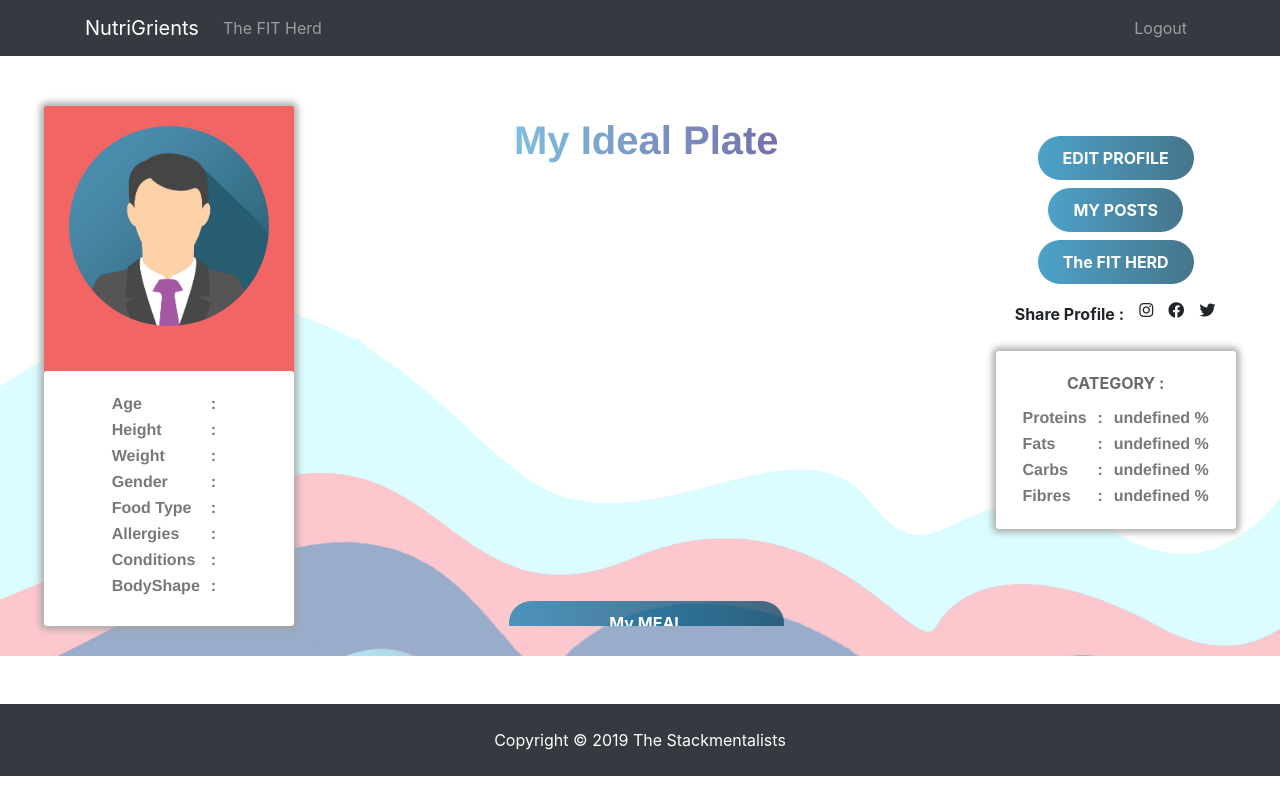
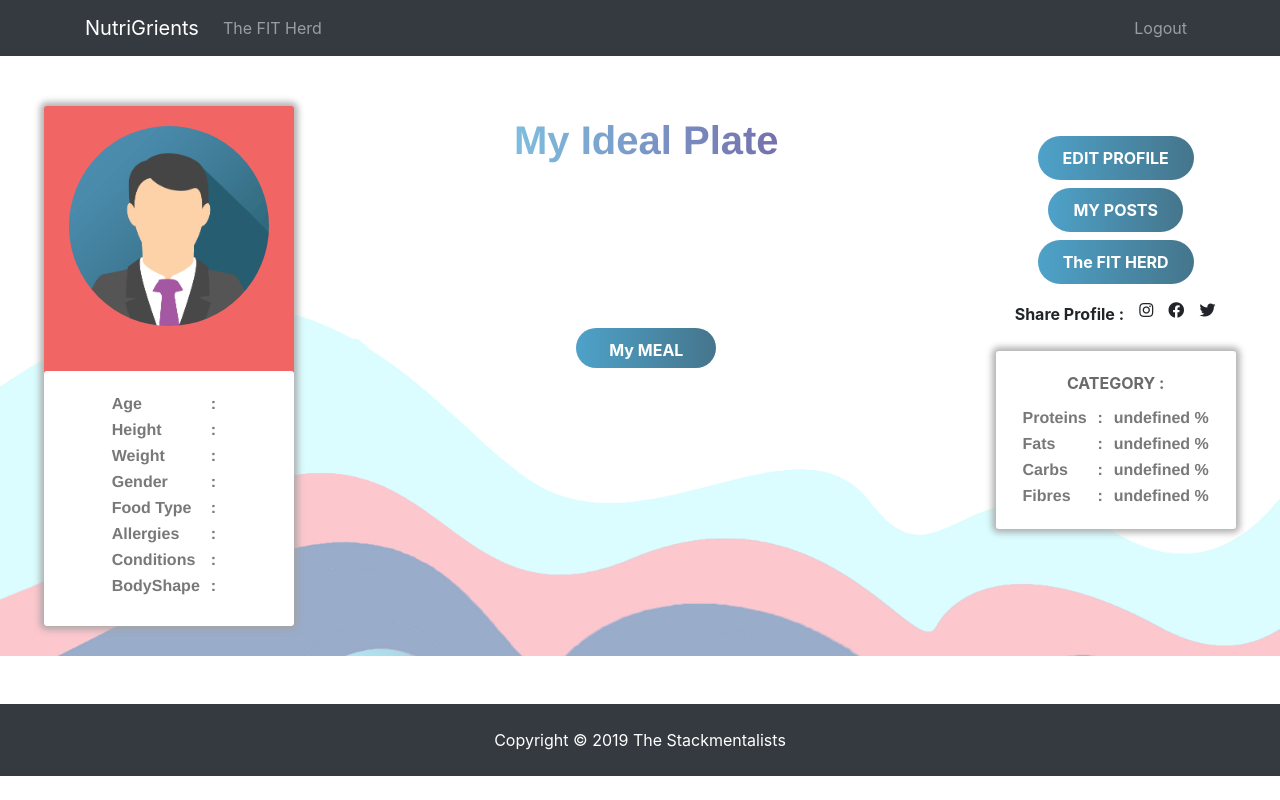
Before and after one commit to vishalsharma0503/nutrigrients, a React (Create React App) app in the folder client/: page /dashboard/1 in a window 1280 px wide. Built offline with nearby package versions, Linux system fonts and the light colour scheme; no server answers.

Commit message:
Vaibhav 22/04 11:01

```diff
--- a/client/src/components/Dashboard.css
+++ b/client/src/components/Dashboard.css
@@ -243,6 +243,27 @@
 .edit_button2:hover {
   box-shadow: 0 10px 10px rgba(0, 0, 0, 0.45);
 }
+.chart_button {
+  position: absolute;
+  max-height: 40px;
+  max-width: 140px;
+  width: 50%;
+  cursor: pointer;
+  text-align: center;
+  border: 0px solid black;
+  color: white;
+  font-weight: 700;
+  background: linear-gradient(
+    to right,
+    rgba(16, 129, 182, 0.74),
+    rgba(4, 69, 99, 0.74)
+  );
+  border-radius: 40px;
+  padding: 10px 25px 10px 25px;
+}
+.chart_button:hover {
+  box-shadow: 0 10px 10px rgba(0, 0, 0, 0.45);
+}
 
 .share_group {
   font-weight: 700;
--- a/client/src/components/Dashboard.jsx
+++ b/client/src/components/Dashboard.jsx
@@ -13,6 +13,13 @@ class Dashboard extends Component {
       currentComponent: "",
       styleChart: { top: "0px" },
       styleMeal: { top: "600px" },
+      styleChartButton: {
+        top: "0px",
+        bottom: "0px",
+        left: "0px",
+        right: "0px",
+        margin: "auto"
+      },
       recommendedMeal: { protein: "", carbs: "", fats: "", fibres: "" },
       token: token,
       jwttoken: "Bearer " + token,
@@ -83,13 +90,21 @@ class Dashboard extends Component {
       this.setState({
         toggleComponent: true,
         styleMeal: { top: "100px" },
-        styleChart: { top: "600px" }
+        styleChart: { top: "600px" },
+        styleChartButton: { top: "700px" }
       });
     } else {
       this.setState({
         toggleComponent: false,
         styleMeal: { top: "600px" },
-        styleChart: { top: "0px" }
+        styleChart: { top: "0px" },
+        styleChartButton: {
+          top: "0px",
+          bottom: "0px",
+          left: "0px",
+          right: "0px",
+          margin: "auto"
+        }
       });
     }
   };
@@ -168,11 +183,15 @@ class Dashboard extends Component {
               </div>
             </div>
             <div className="sep_line" />
-            <div className="middle_box" onClick={this.toggleComponent}>
+            <div className="middle_box">
               <div className="chart" style={this.state.styleChart}>
                 <h1>My Ideal Plate</h1>
                 <canvas id="pie-chart" width="600" height="450" />
-                <div className="edit_button2" onClick={this.toggleComponent}>
+                <div
+                  className="chart_button"
+                  style={this.state.styleChartButton}
+                  onClick={this.toggleComponent}
+                >
                   My MEAL
                 </div>
               </div>
```
